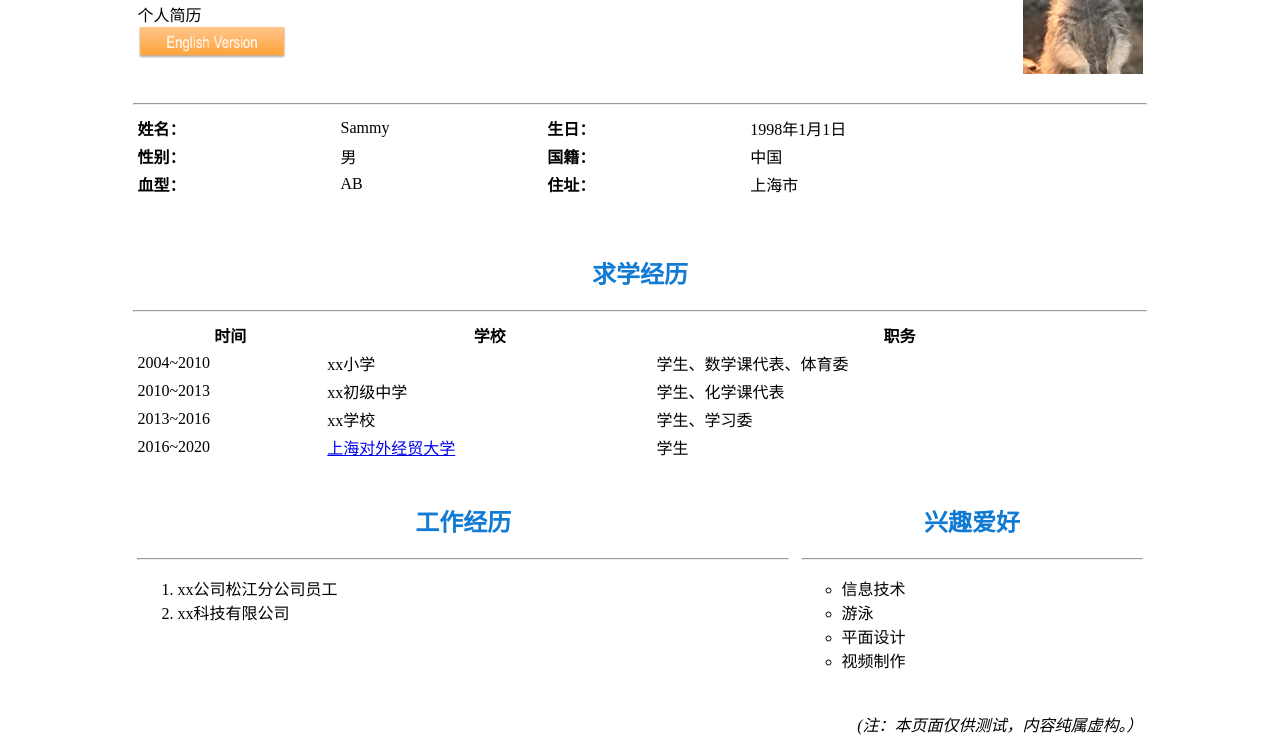
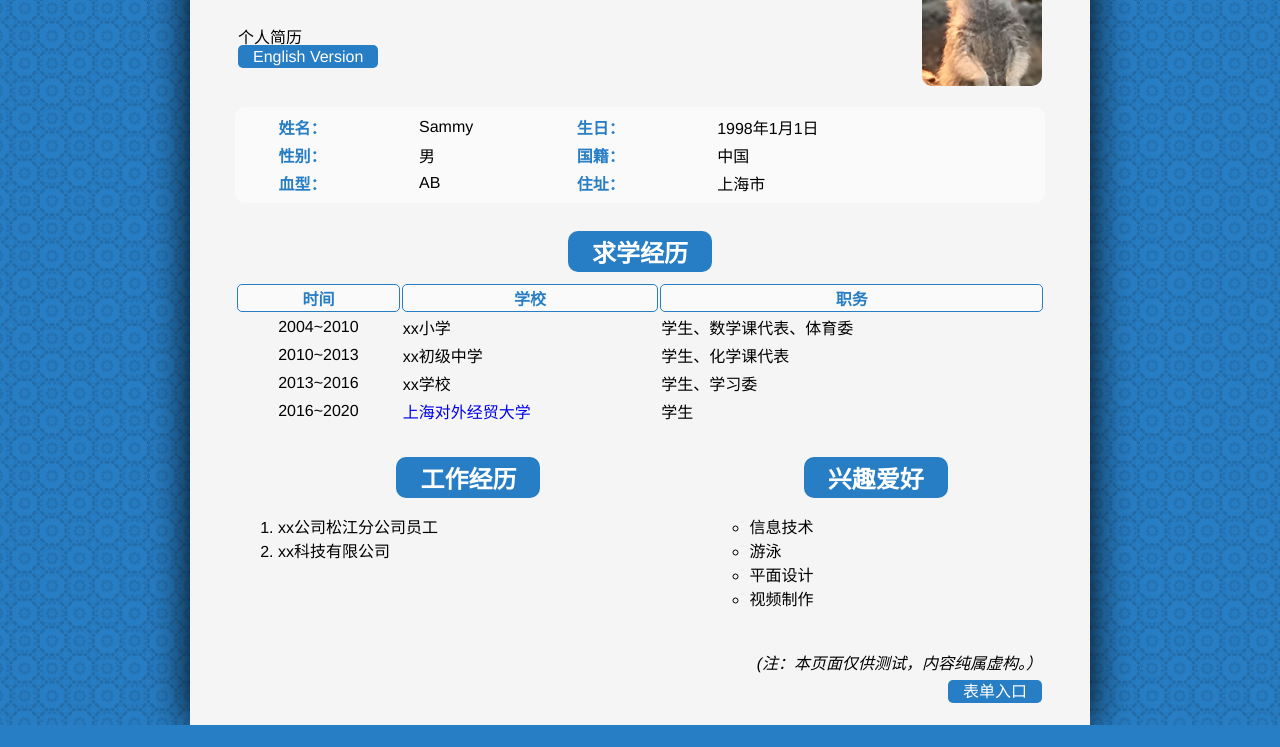
Before and after one commit to SamuelWLT/samuelwlt.github.io, a plain HTML site: page index.html in a window 1280 px wide. Shown: the part 117-864 px from the top of the page. After the commit the page ends 842 px from the top, so only its background shows below. Drawn offline with Linux system fonts and the light colour scheme.

Commit message:
CSS added
CSS and a new form.

```diff
--- /dev/null
+++ b/form.html
@@ -0,0 +1,59 @@
+<!DOCTYPE html>
+<html lang="zh">
+
+<head>
+    <meta charset="UTF-8">
+    <meta name="viewport" content="width=device-width, initial-scale=1.0">
+    <meta http-equiv="X-UA-Compatible" content="ie=edge">
+    <title>Sammy : 表单</title>
+    <link rel="stylesheet" href="style.css">
+</head>
+
+<body>
+    <div class="mainpage">
+        <table align="center" width="90%">
+            <tr>
+                <td>
+                    <p>昵称：
+                        <input type="text" />
+                    </p>
+                    <p>密码：
+                        <input type="password" />
+                    </p>
+                    <p>
+                        邮箱：
+                        <input type="text" />
+                        <select>
+                            <option value="@126.com">@126.com</option>
+                            <option value="@163.com">@163.com</option>
+                            <option value="@qq.com">@qq.com</option>
+                        </select>
+                    </p>
+                    <p>
+                        性别：
+                        <input type="radio" name="gender" value="male" />男
+                        <input type="radio" name="gender" value="female" />女
+                    </p>
+                    <p>
+                        爱好：
+                        <input type="checkbox" name="hobby" value="travelling" />旅游
+                        <input type="checkbox" name="hobby" value="photography" />摄影
+                        <input type="checkbox" name="hobby" value="sports" />运动
+                    </p>
+                    <p>
+                        个人简介：
+                        <br>
+                        <textarea></textarea>
+                    </p>
+                    <p>
+                        上传个人照片：
+                        <input type="file" />
+                    </p>
+                    <a href="index.html" class="butn" align="center">返回</a>
+                </td>
+            </tr>
+        </table>
+    </div>
+</body>
+
+</html>
--- a/index.html
+++ b/index.html
@@ -1,85 +1,122 @@
 <!DOCTYPE html>
 <html lang="zh">
+
 <head>
     <meta charset="UTF-8">
     <meta name="viewport" content="width=device-width, initial-scale=1.0">
     <meta http-equiv="X-UA-Compatible" content="ie=edge">
     <title>Sammy : 我的简历</title>
+    <link rel="stylesheet" href="style.css">
 </head>
+
 <body>
-    <table width="80%" align="center">
+    <div class="mainpage">
+        <table width="90%" align="center">
             <tr>
-            <td><h1>Sammy</h1><br>个人简历<br><a href="index_en.html"><img src="img/en_ver.png" alt="English Version" width="150px"></a></td>
-            <td><img src="img/samimg.png" alt="Sammy's Photo" align="right" height="180px"/></td>
+                <td>
+                    <h1>Sammy</h1>
+                    <br>个人简历
+                    <br>
+                    <a href="index_en.html" class="butn">
+                        English Version
+                    </a>
+                </td>
+                <td>
+                    <img src="img/samimg.png" alt="Sammy's Photo" align="right" height="180px" class="borad" />
+                </td>
             </tr>
         </table>
-    <br><hr width="80%">
-    <table width="80%" align="center">
+        <br>
+        <div class="rndback">
+            <table width="90%" align="center">
                 <tr>
-            <td><b>姓名：</b></td>
+                    <td>
+                        <b>姓名：</b>
+                    </td>
                     <td>Sammy</td>
-            <td><b>生日：</b></td>
+                    <td>
+                        <b>生日：</b>
+                    </td>
                     <td>1998年1月1日</td>
                 </tr>
                 <tr>
-            <td><b>性别：</b></td>
+                    <td>
+                        <b>性别：</b>
+                    </td>
                     <td>男</td>
-            <td><b>国籍：</b></td>
+                    <td>
+                        <b>国籍：</b>
+                    </td>
                     <td>中国</td>
                 </tr>
                 <tr>
-            <td><b>血型：</b></td>
+                    <td>
+                        <b>血型：</b>
+                    </td>
                     <td>AB</td>
-            <td><b>住址：</b></td>
+                    <td>
+                        <b>住址：</b>
+                    </td>
                     <td>上海市</td>
                 </tr>
             </table>
+        </div>
         <br>
-    <br>
-    <h2 align="center"><font color="117ad3">求学经历</font></h2>
-    <hr width="80%">
-    <table width="80%" align="center">
+        <h2 align="center">
+            求学经历
+        </h2>
+        <table width="90%" align="center">
             <tr>
-            <th><b>时间</b></th>
-            <th><b>学校</b></th>
-            <th><b>职务</b></th>
+                <th>
+                    <b>时间</b>
+                </th>
+                <th>
+                    <b>学校</b>
+                </th>
+                <th>
+                    <b>职务</b>
+                </th>
             </tr>
             <tr>
-            <td>2004~2010</td>
+                <td class="txtctr">2004~2010</td>
                 <td>xx小学</td>
                 <td>学生、数学课代表、体育委</td>
             </tr>
             <tr>
-            <td>2010~2013</td>
+                <td class="txtctr">2010~2013</td>
                 <td>xx初级中学</td>
                 <td>学生、化学课代表</td>
             </tr>
             <tr>
-            <td>2013~2016</td>
+                <td class="txtctr">2013~2016</td>
                 <td>xx学校</td>
                 <td>学生、学习委</td>
             </tr>
             <tr>
-            <td>2016~2020</td>
-            <td><a href="http://www.suibe.edu.cn">上海对外经贸大学</a></td>
+                <td class="txtctr">2016~2020</td>
+                <td>
+                    <a href="http://www.suibe.edu.cn">上海对外经贸大学</a>
+                </td>
                 <td>学生</td>
             </tr>
         </table>
         <br>
-    <table align="center" width="80%">
+        <table align="center" width="90%">
             <tr valign="top">
                 <td>
-                <h2 align="center"><font color="117ad3">工作经历</font></h2>
-                <hr>
+                    <h2 align="center">
+                        工作经历
+                    </h2>
                     <ol>
                         <li>xx公司松江分公司员工</li>
                         <li>xx科技有限公司</li>
                     </ol>
                 </td>
-            <td>    </td>
+                <td> </td>
                 <td>
-                <h2 align="center"><font color="117ad3">兴趣爱好</font></h2>
-                <hr>
+                    <h2 align="center">
+                        兴趣爱好
+                    </h2>
                     <ul type="circle">
                         <li>信息技术</li>
                         <li>游泳</li>
@@ -90,10 +127,19 @@
             </tr>
         </table>
         <br>
-    <table align="center" width="80%">
+        <table align="center" width="90%">
             <tr>
-            <td align="right"><i>(注：本页面仅供测试，内容纯属虚构。）</i></td>
+                <td align="right">
+                    <i>(注：本页面仅供测试，内容纯属虚构。）</i>
+                </td>
+            </tr>
+            <tr>
+                <td align="right">
+                    <a href="form.html" class="butn">表单入口</a>
+                </td>
             </tr>
         </table>
+    </div>
 </body>
+
 </html>
--- /dev/null
+++ b/style.css
@@ -0,0 +1,84 @@
+body {
+    font-family: "Helvetica Neue", Helvetica, "PingFang SC", "Hiragino Sans GB", "Microsoft YaHei", "微软雅黑", Arial, sans-serif;
+    padding: 0;
+    margin: 0;
+    background-color: #287ec5;
+    background-image: url("img/bg-texture.png");
+}
+
+h1 {
+    color: #287ec5;
+}
+
+h2 {
+    width: 130px;
+    margin:10px auto 10px auto;
+    color:#ffffff;
+    background-color: #287ec5;
+    padding:3px 7px;
+    border-radius: 10px;
+}
+
+th{
+    background-color: #ffffff88;
+    border-color: #287ec5;
+    border-width: 1px;
+    border-style: solid;
+    border-radius: 5px;
+    margin:2px 5px;
+}
+
+table b{
+    color: #287ec5;
+}
+
+.txtctr{
+    text-align: center;
+}
+
+.butn {
+    color:#ffffff;
+    padding: 3px 15px;
+    background-color: #287ec5;
+    border-radius: 5px;
+}
+
+.butn:hover{
+    background-color: #fac021;
+}
+
+.borad {
+    border-radius: 10px;
+}
+
+.rndback {
+    background-color:#ffffff88;
+    border-radius:10px;
+    margin: 0 5%;
+    padding:5px 0;
+}
+
+.mainpage {
+    margin: 0 auto;
+    margin-top: 0;
+    margin-bottom: 0;
+    background-color: #f5f5f5;
+    box-shadow: 0px 0px 40px;
+    padding: 20px 0px;
+}
+
+a {
+    text-decoration: none;
+}
+
+@media screen and (min-width: 900px) {
+    .mainpage {
+        width: 900px;
+    }
+}
+
+@media screen and (max-width: 900px) {
+    .mainpage{
+        width: 100%;
+    }
+}
```
Also changed, not shown: index_en.html (+68 -27 lines), img/bg-texture.png (added). Lines whose indentation alone changed are shown as unchanged.
